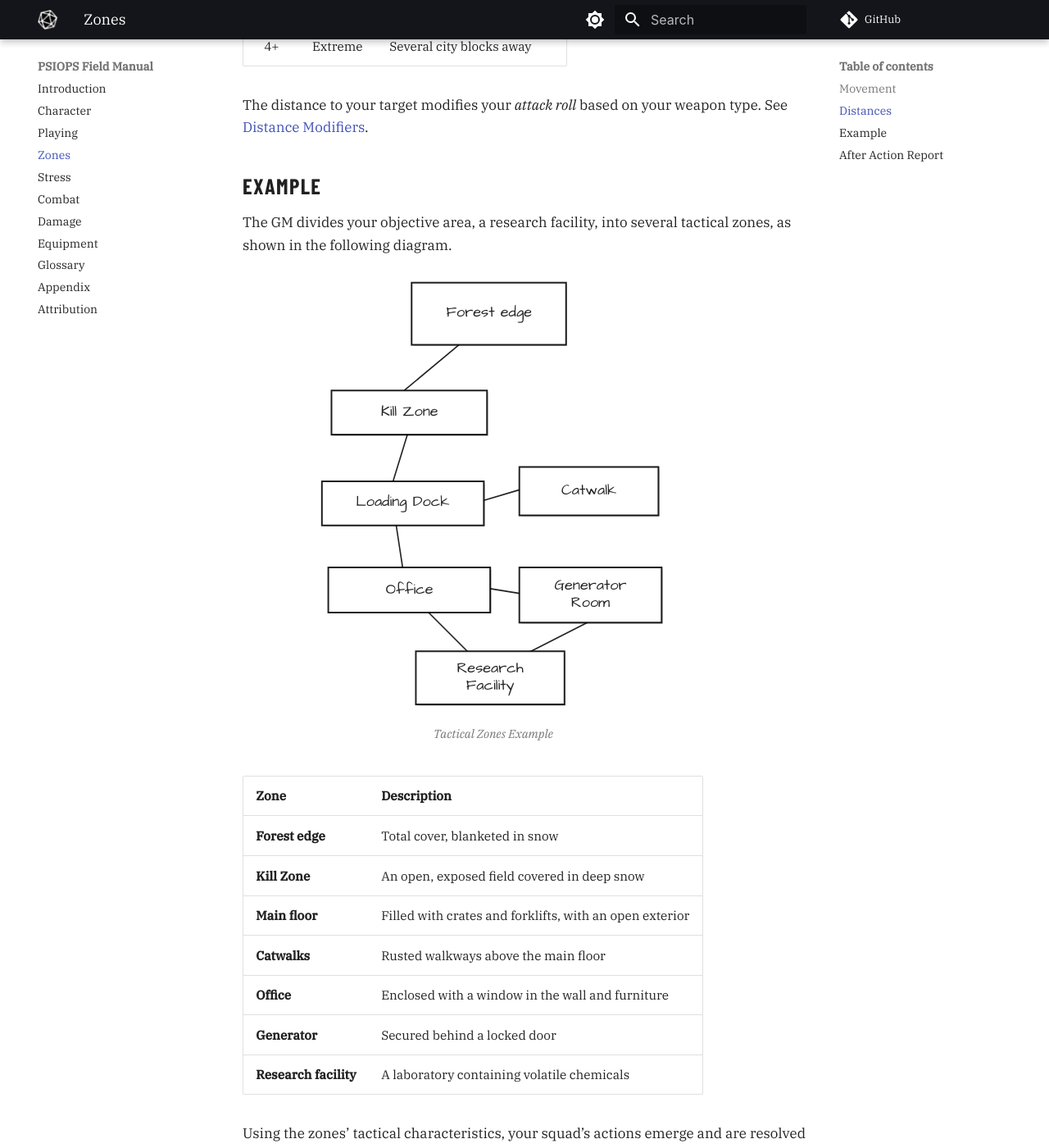
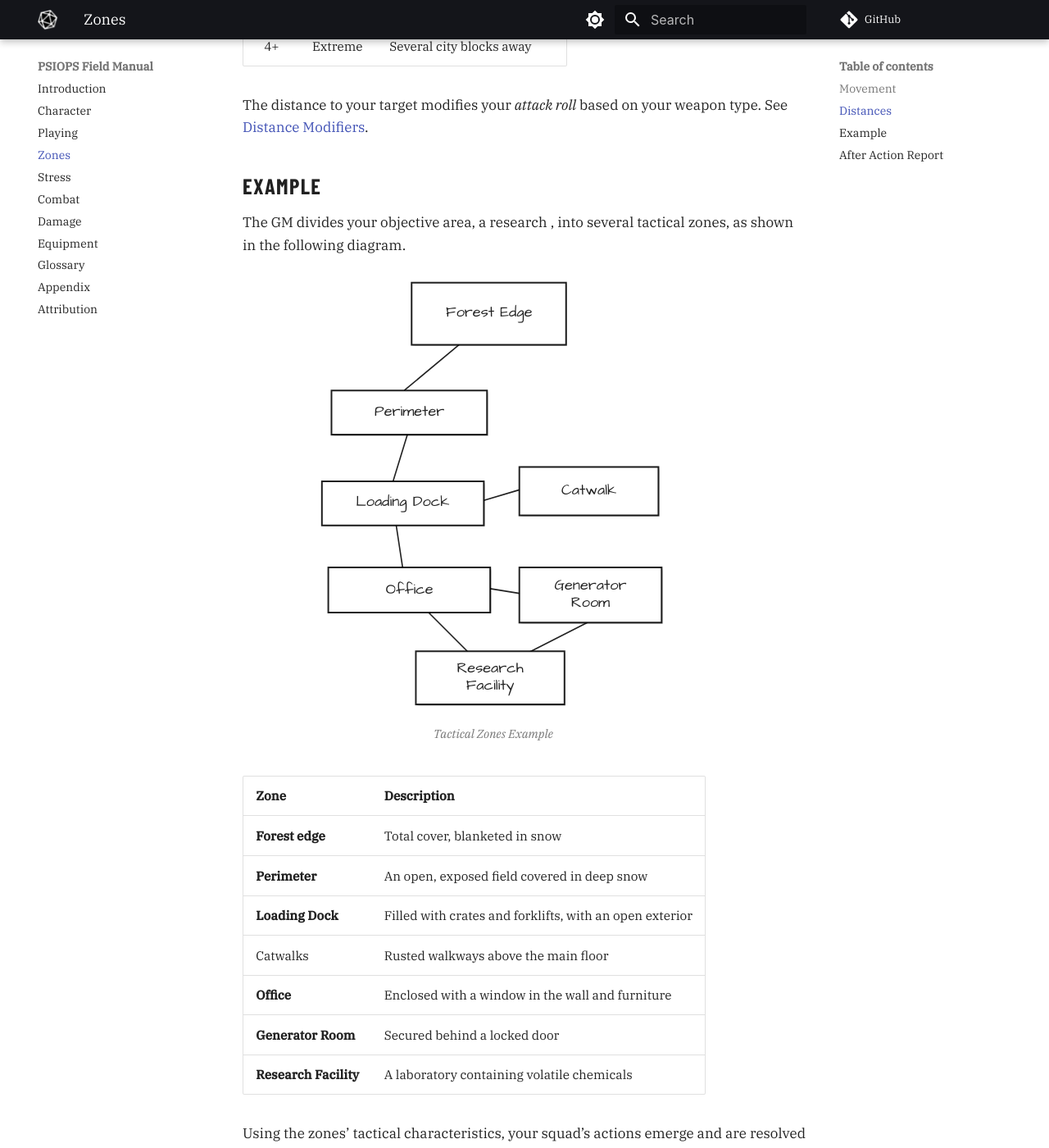
Before and after one commit to joemoose/psiops, an MkDocs documentation site: the page built from docs/zones.md, in a window 1280 px wide and 1400 px high, scrolled down 1397 px. Shown: the whole window at 82% size. Built offline with MkDocs 1.6.1 and Material for MkDocs 9.7.7, drawn with Linux system fonts in a browser that asks for light colours; plug-ins that fetch from the network failed and are left out; comment, search, counter and statistics services are not loaded.

Commit message:
sync image to text

```diff
--- a/docs/zones.md
+++ b/docs/zones.md
@@ -34,7 +34,7 @@ The distance to your target modifies your *attack roll* based on your weapon typ
 
 ## Example
 
-The GM divides your objective area, a research facility, into several tactical zones, as shown in the following diagram.
+The GM divides your objective area, a research  , into several tactical zones, as shown in the following diagram.
 
 <figure class="diagram" style="--diagram-max-width: 430px">
 --8<-- "img/zones.svg"
@@ -44,12 +44,12 @@ The GM divides your objective area, a research facility, into several tactical z
 | Zone | Description |
 | - | - |
 | **Forest edge** | Total cover, blanketed in snow |
-| **Kill Zone** | An open, exposed field covered in deep snow |
-| **Main floor** | Filled with crates and forklifts, with an open exterior |
-| **Catwalks** | Rusted walkways above the main floor |
+| **Perimeter** | An open, exposed field covered in deep snow |
+| **Loading Dock** | Filled with crates and forklifts, with an open exterior |
+| Catwalks | Rusted walkways above the main floor |
 | **Office** | Enclosed with a window in the wall and furniture |
-| **Generator** | Secured behind a locked door |
-| **Research facility** | A laboratory containing volatile chemicals |
+| **Generator Room** | Secured behind a locked door |
+| **Research Facility** | A laboratory containing volatile chemicals |
 
 Using the zones’ tactical characteristics, your squad’s actions emerge and are resolved quickly. The combat scene unfolds at a faster pace with a more cinematic feel when crossing zone boundaries, rather than by plotting and moving along mapped grid positions.
 
```
Also changed, not shown: docs/img/zones.svg.
